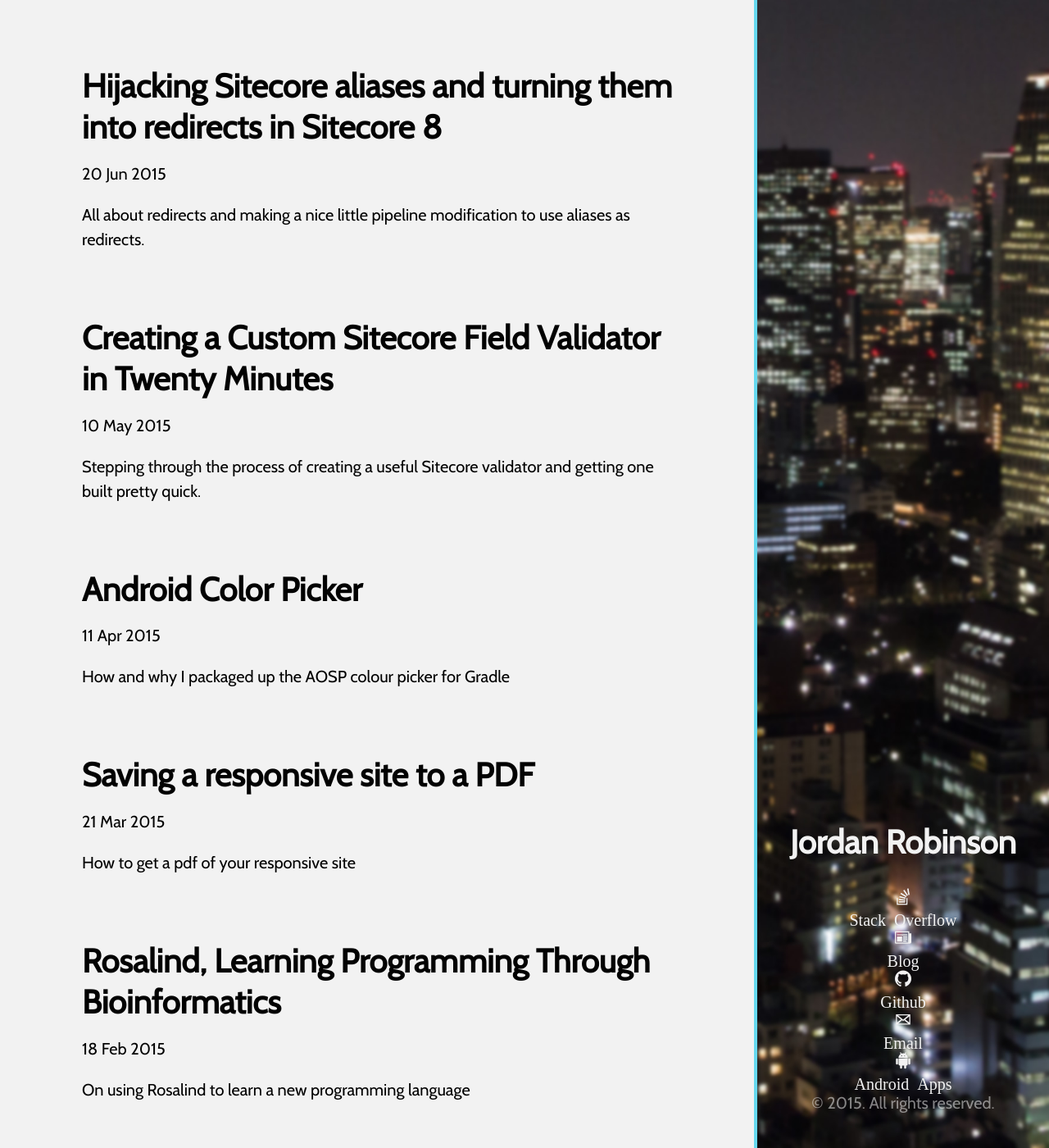
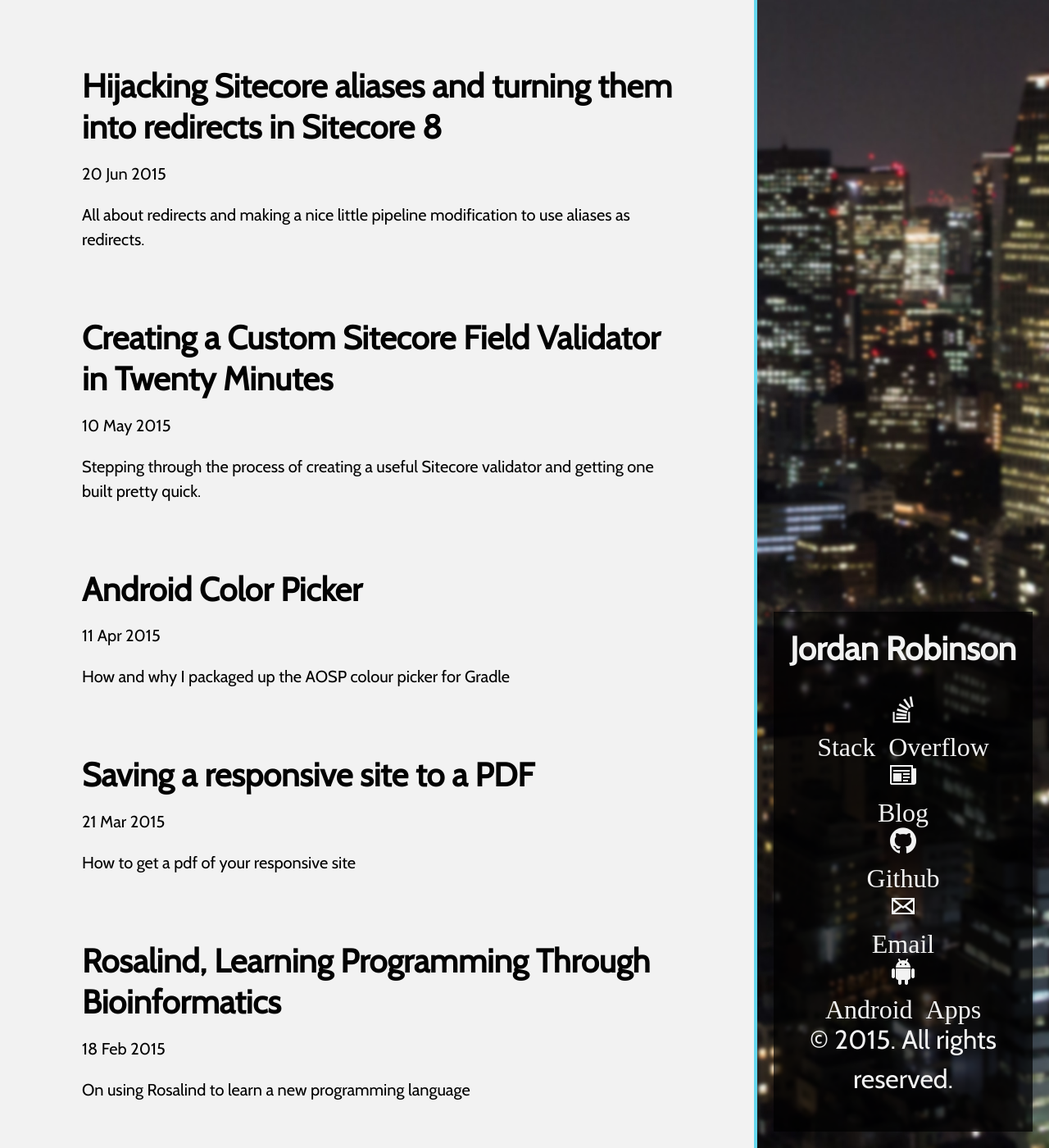
Before and after one commit to jordanrobinson/blog, a Jekyll site: the page built from index.html, in a window 1280 px wide and 1400 px high. Shown: the whole window at 82% size. Built offline with Jekyll 4.4.1, drawn with Linux system fonts in a browser that asks for light colours; Markdown is read by kramdown in place of the engine named in the settings; the list of posts is cut into pages by our own code.

Commit message:
More redesign style fixes

```diff
--- a/public/css/hyde.css
+++ b/public/css/hyde.css
@@ -109,6 +109,12 @@ a.sidebar-nav-item:focus {
     right:  1rem;
     bottom: 1rem;
     left:   1rem;
+
+    padding: 1rem;
+    text-align: center;
+    font-size: 24pt;
+    background: rgba(0, 0, 0, 0.7) none no-repeat scroll 0 0;
+    color: #F2F2F2;
   }
 }
 
--- a/public/css/poole.css
+++ b/public/css/poole.css
@@ -65,7 +65,7 @@ body {
 
 /* No `:visited` state is required by default (browsers will use `a`) */
 a {
-  color: #268bd2;
+  color: #333333;
   text-decoration: none;
 }
 a strong {
@@ -284,7 +284,7 @@ tbody tr:nth-child(odd) th {
  */
 
 .container {
-  max-width: 38rem;
+  max-width: 48rem;
   padding-left:  1rem;
   padding-right: 1rem;
   margin-left:  auto;
```
